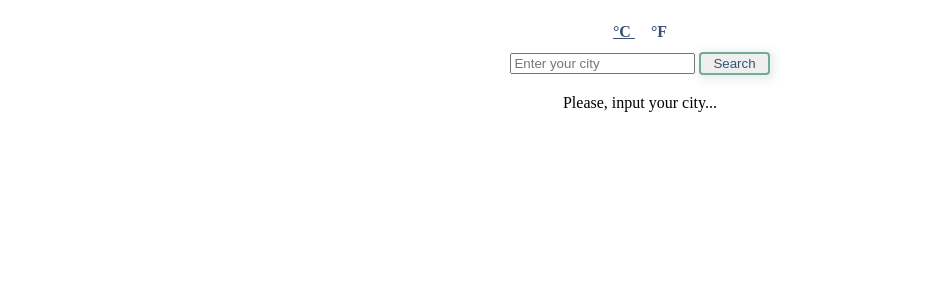
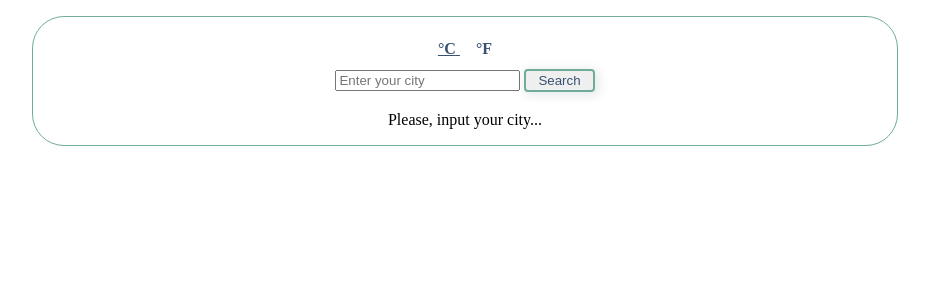
Before and after one commit to Axigy/weather-app-react, a React (Create React App) app: page / in a window 1280 px wide. Shown: the top 300 px of the page, without its empty margins (0-929 px from the left). Built offline with nearby package versions, Linux system fonts and the light colour scheme; no server answers.

Commit message:
added some structures

```diff
--- a/public/index.html
+++ b/public/index.html
@@ -24,6 +24,10 @@
       work correctly both with client-side routing and a non-root public URL.
       Learn how to configure a non-root public URL by running `npm run build`.
     -->
+    <link
+      href="https://fonts.googleapis.com/css?family=Orbitron"
+      rel="stylesheet"
+    />
     <title>React App</title>
   </head>
   <body>
--- a/src/App.css
+++ b/src/App.css
@@ -1,16 +1,13 @@
-.App {
-  text-align: center;
-}
-
 body {
   padding: 16px 32px;
   font-family: "Cinzel", serif;
-  text-align: center;
+  text-align: left;
 }
 .App {
   padding: 16px 32px;
   border: 1px solid #71ac98;
   border-radius: 32px;
+  max-width: 800px;
 }
 
 .search_form {
@@ -59,11 +56,11 @@
 .overview {
   display: flex;
   justify-content: center;
-  padding: 16px 0;
+  padding: 16px;
 }
 .overview ul {
+  padding: 0 16px;
   margin: 0;
-  padding: 0;
 }
 .currentTemp {
   display: block;
--- a/src/index.js
+++ b/src/index.js
@@ -1,13 +1,15 @@
-import React from 'react';
-import ReactDOM from 'react-dom/client';
-import './index.css';
-import App from './App';
-import reportWebVitals from './reportWebVitals';
+import React from "react";
+import ReactDOM from "react-dom/client";
+import "./index.css";
+import App from "./App";
+import reportWebVitals from "./reportWebVitals";
 
-const root = ReactDOM.createRoot(document.getElementById('root'));
+const root = ReactDOM.createRoot(document.getElementById("root"));
 root.render(
   <React.StrictMode>
-    <App />
+    <div className="App">
+      <App />
+    </div>
   </React.StrictMode>
 );
 
```
